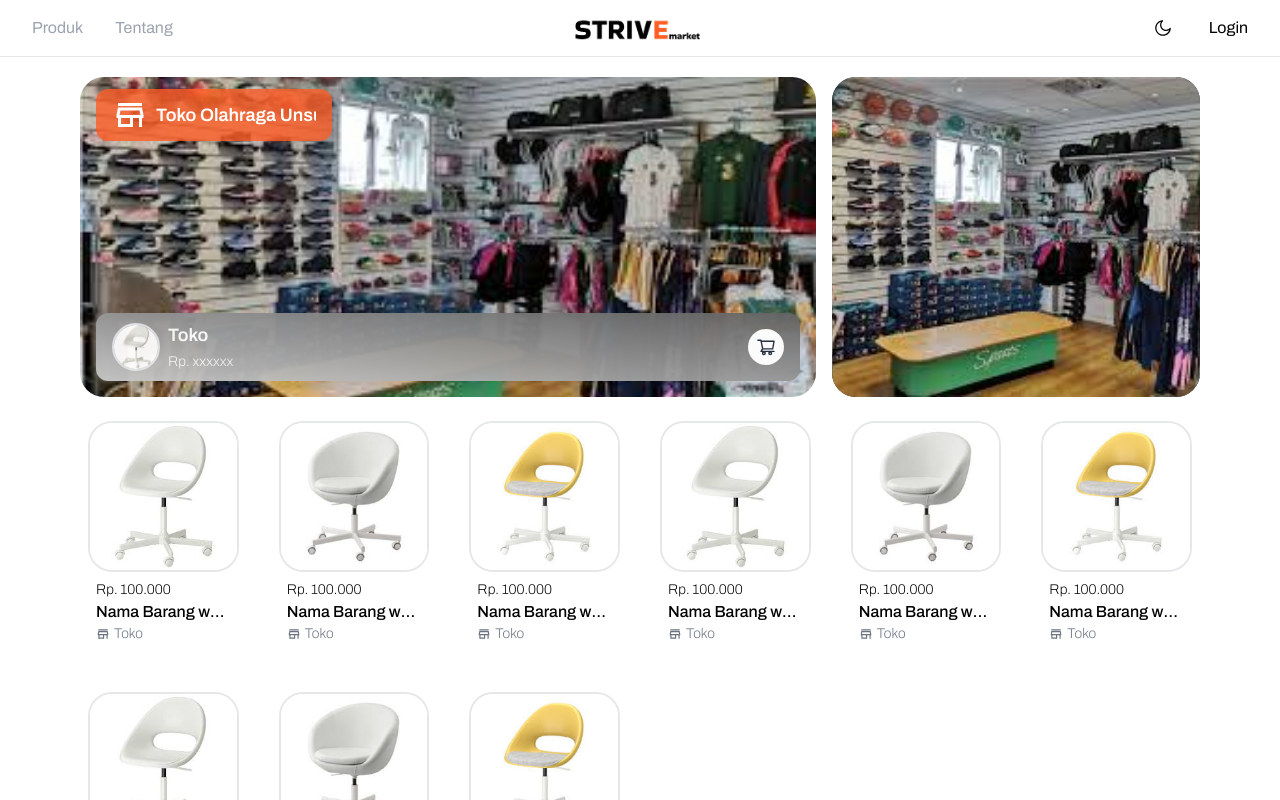
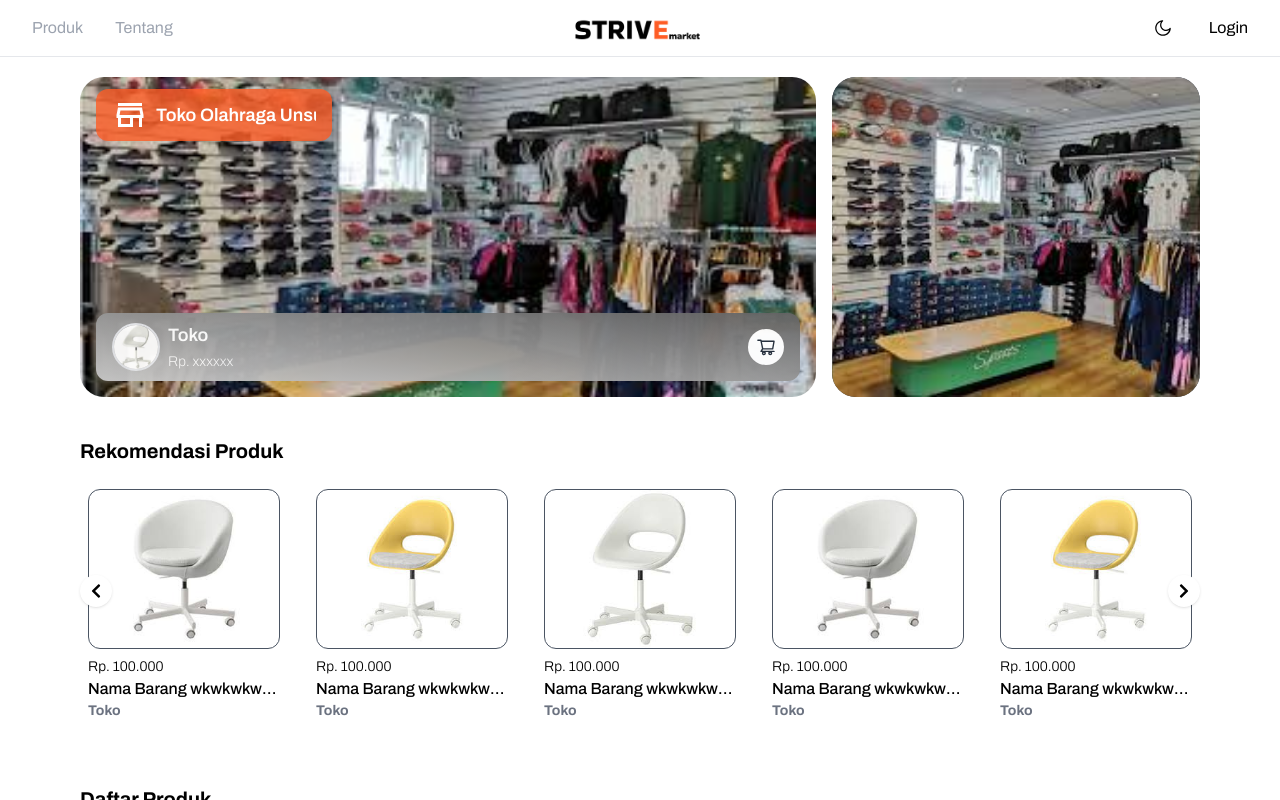
Before and after one commit to mhmmdafnan/Strivecommerce_2026_FE, a React (Vite) app: page / in a window 1280 px wide. Shown: the top 800 px of the page. Built offline with nearby package versions, Linux system fonts and the light colour scheme.

Commit message:
bismillah mau merge

```diff
--- a/src/pages/HomePage.jsx
+++ b/src/pages/HomePage.jsx
@@ -1,6 +1,13 @@
 import React from "react";
+import { useEffect, useRef } from "react";
+import { useKeenSlider } from "keen-slider/react";
+import "keen-slider/keen-slider.min.css";
+
 import { AiOutlineShoppingCart } from "react-icons/ai";
 import { MdOutlineStoreMallDirectory } from "react-icons/md";
+import { FaChevronLeft, FaChevronRight } from "react-icons/fa";
+import { FaShareNodes } from "react-icons/fa6";
+
 import Navbar from "../Component/Navbar";
 import fotoToko from "../assets/img/produk/toko olahraga1.jpeg";
 import produk1 from "../assets/img/produk/kursi 1.jpg";
@@ -81,6 +88,30 @@ const HomePage = () => {
     // dan seterusnya
   ];
 
+  const [sliderRef, instanceRef] = useKeenSlider({
+    slides: {
+      perView: 2,
+      spacing: 10,
+    },
+    breakpoints: {
+      "(min-width: 768px)": {
+        slides: { perView: 4, spacing: 15 },
+      },
+      "(min-width: 1024px)": {
+        slides: { perView: 5, spacing: 20 },
+      },
+    },
+    loop: true, // <- penting agar slider muter terus
+  });
+
+  useEffect(() => {
+    const interval = setInterval(() => {
+      instanceRef.current?.next();
+    }, 3000); // ganti slide tiap 3 detik
+
+    return () => clearInterval(interval); // bersihkan saat unmount
+  }, [instanceRef]);
+
   return (
     <>
       <Navbar />
@@ -139,7 +170,53 @@ const HomePage = () => {
             />
           </div>
         </div>
-        {/* List Produk rekomendasi Karousel */}
+        {/* Rekomendasi Produk  */}
+        <div className="relative mt-10">
+          <h2 className="text-xl mb-4">Rekomendasi Produk</h2>
+
+          {/* Panah Kiri */}
+          <button
+            onClick={() => instanceRef?.current?.prev()}
+            className="absolute left-0 top-1/2 -translate-y-1/2 z-10 bg-white p-2 rounded-full shadow hover:bg-gray-100"
+          >
+            <FaChevronLeft />
+          </button>
+
+          {/* Panah Kanan */}
+          <button
+            onClick={() => instanceRef?.current?.next()}
+            className="absolute right-0 top-1/2 -translate-y-1/2 z-10 bg-white p-2 rounded-full shadow hover:bg-gray-100"
+          >
+            <FaChevronRight />
+          </button>
+
+          {/* Slider */}
+          <div ref={sliderRef} className="keen-slider pb-4">
+            {produkList.map((item) => (
+              <div
+                key={item.id}
+                className="keen-slider__slide p-2 hover:shadow-md rounded-xl cursor-pointer"
+              >
+                <img
+                  src={item.gambar}
+                  alt={item.nama}
+                  className="w-full h-40 object-contain rounded-xl border-[1px] border-gray-600 hover:scale-105 transition-all duration-300"
+                />
+                <div className="mt-2 text-sm text-black font-light">
+                  {item.harga}
+                </div>
+                <div className="text-md font-medium text-black truncate">
+                  {item.nama}
+                </div>
+                <div className="text-sm text-gray-500">{item.toko}</div>
+              </div>
+            ))}
+          </div>
+        </div>
+        {/* List Produk */}
+        <div className="relative mt-10">
+          <h2 className="text-xl mb-4">Daftar Produk</h2>
+
           <div className="grid grid-cols-2 md:grid-cols-4 lg:grid-cols-6 gap-2 md:gap-4 lg:gap-6">
             {produkList.map((produk) => (
               <div
@@ -168,6 +245,7 @@ const HomePage = () => {
             ))}
           </div>
         </div>
+      </div>
     </>
   );
 };
```
Also changed, not shown: package.json (line endings or trailing spaces), 1 other file (tests, documents, lock files or other folders). Lines whose indentation alone changed are shown as unchanged.
